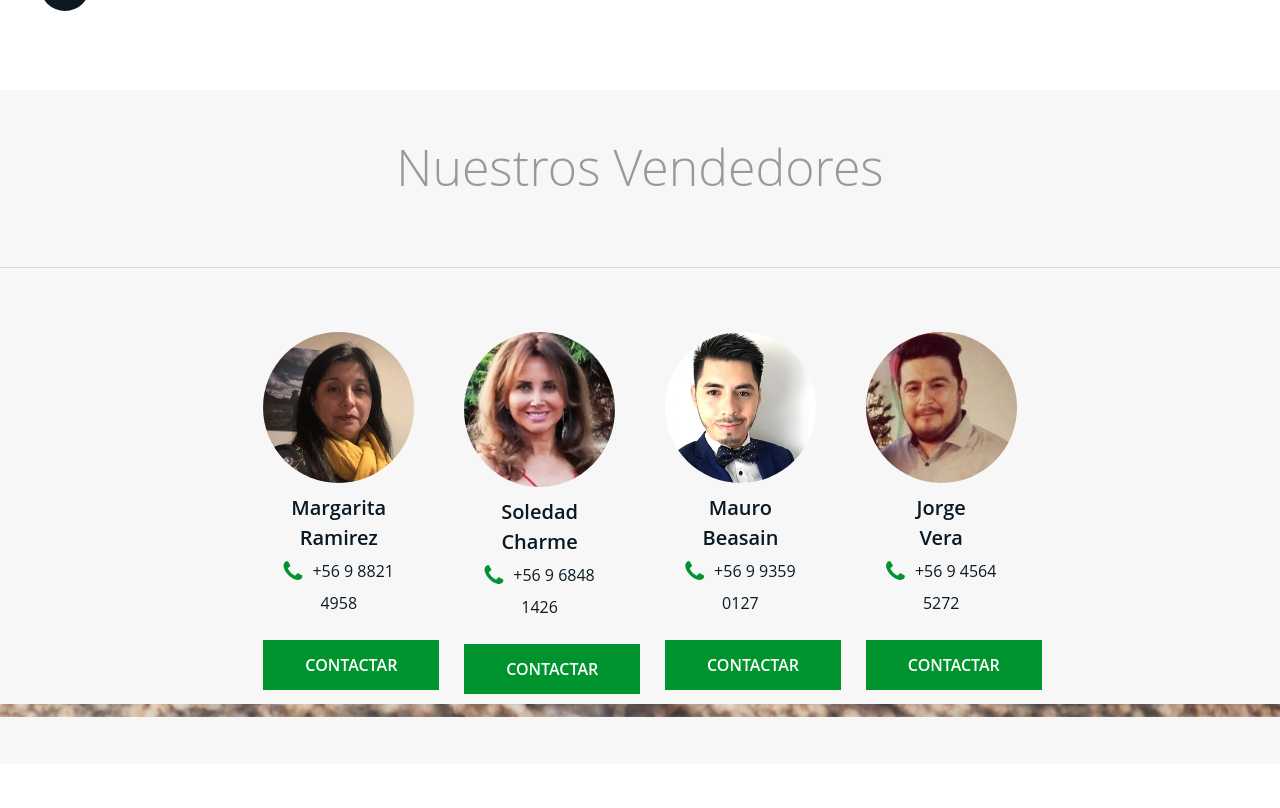
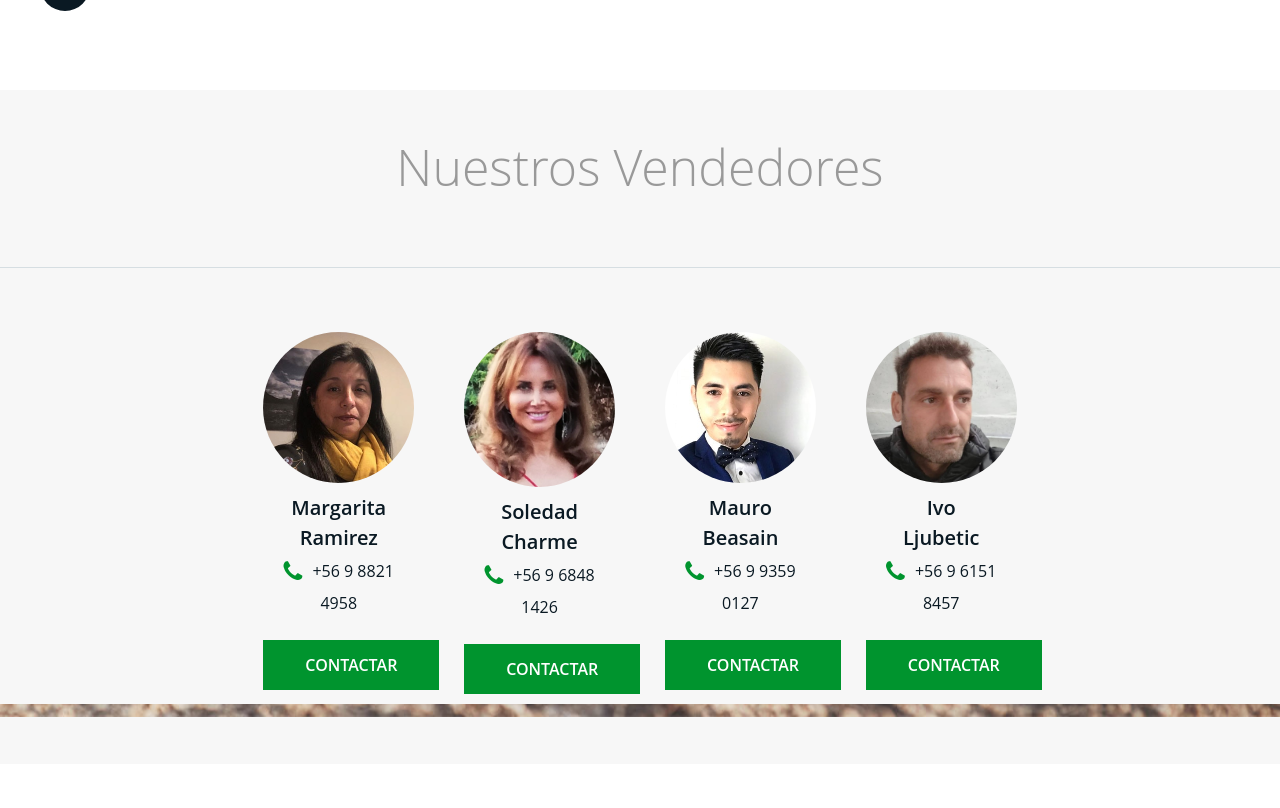
Before and after one commit to freiregtr/parcelasdechile.cl, a PHP site: page /quienessomos in a window 1280 px wide. Shown: the part 849-1657 px from the top of the page. Run offline with PHP 8.4, Linux system fonts and the light colour scheme; some libraries are stand-ins or nearby versions; some web fonts are replaced.

Commit message:
foto ivo

```diff
--- a/view/modulos/quienessomos.php
+++ b/view/modulos/quienessomos.php
@@ -121,10 +121,10 @@
                         <div class="col-md-3">
                             <div>
                                 <br>
-                                <img src="view/componentes/img/vendedores/jorge301.jpg" width="200" height="200" alt="" class="img-responsive center-block img-circle">
-                                <h5 class="offset-top-10">Jorge<br>Vera</h5>
-                                <div><span class="text-middle icon1 inset-right-10 text-primary fa-phone"></span><a href="callto:#" class="text-middle text-base">+56 9 4564 5272</a></div>
-                                <div class="offset-top-25"><a href="https://web.whatsapp.com/send?phone=56945645272/" class="btn btn-primary">Contactar</a></div>
+                                <img src="view/componentes/img/vendedores/ivo301.jpg" width="200" height="200" alt="" class="img-responsive center-block img-circle">
+                                <h5 class="offset-top-10">Ivo<br>Ljubetic</h5>
+                                <div><span class="text-middle icon1 inset-right-10 text-primary fa-phone"></span><a href="callto:#" class="text-middle text-base">+56 9 6151 8457</a></div>
+                                <div class="offset-top-25"><a href="https://web.whatsapp.com/send?phone=56961518457/" class="btn btn-primary">Contactar</a></div>
                             </div>
                         </div>
                     </div>
```
Also changed, not shown: view/modulos/politicadeprivacidad.php (+1 -22 lines), view/componentes/img/vendedores/ivo301.jpg (added), view/componentes/img/vendedores/jorge301.jpg (deleted), 4 other files.
